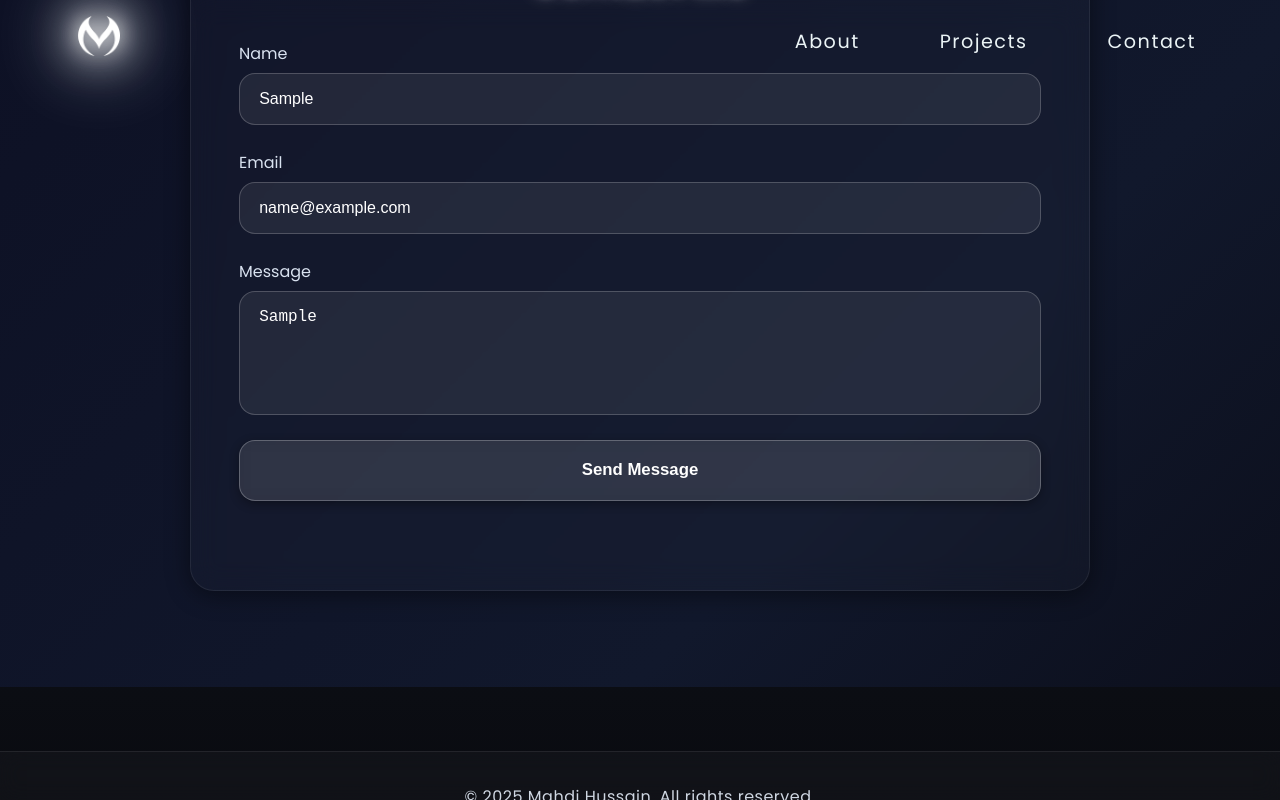
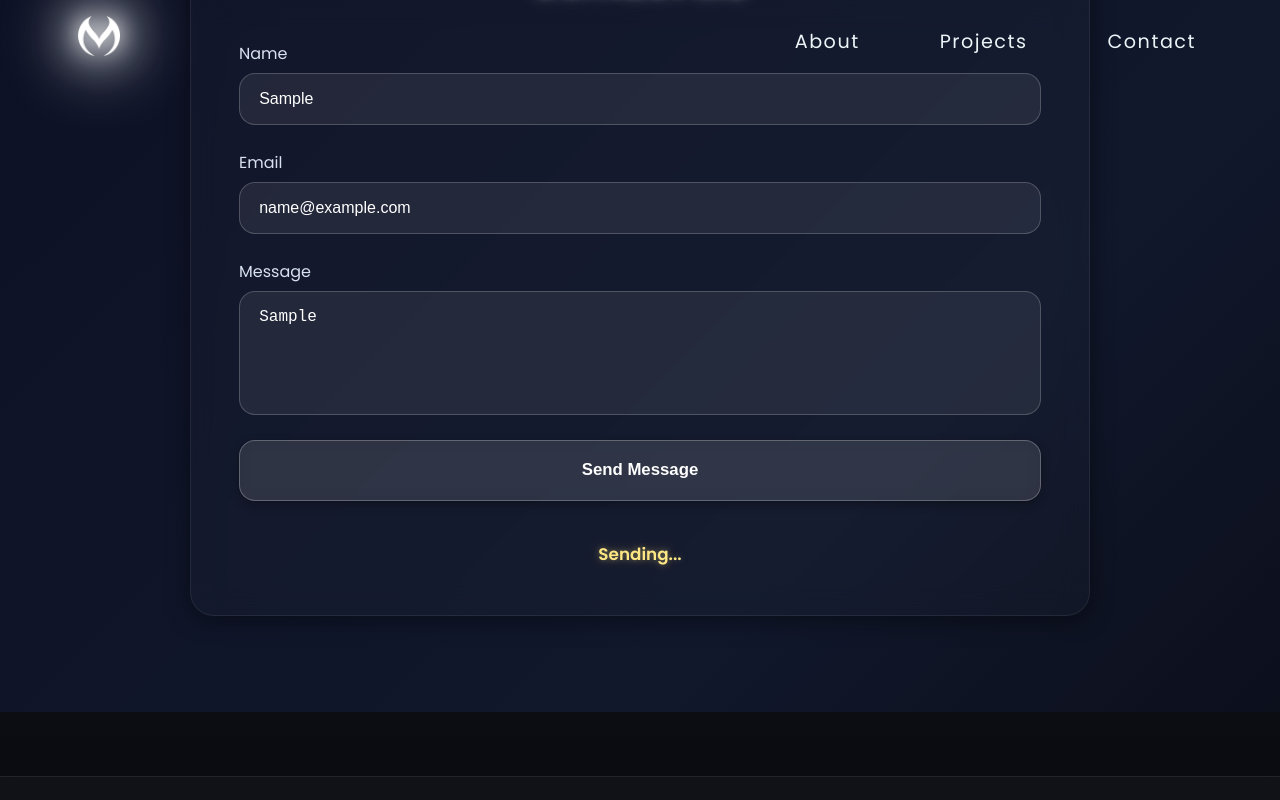
Before and after one commit to mh1803/Portfolio, a React (Vite) app in the folder mahdi-hussain-portfolio/: page / in a window 1280 px wide. Both pictures are taken after typing "Sample", "name@example.com", "Sample" into the empty fields and a click on the button "Send Message". Shown: the part 3794-4594 px from the top of the page. Built offline with nearby package versions, Linux system fonts and the light colour scheme; no server answers.

Commit message:
updated contact form

```diff
--- a/mahdi-hussain-portfolio/public/Contact.module.css
+++ b/mahdi-hussain-portfolio/public/Contact.module.css
@@ -126,13 +126,35 @@
 
 
 .statusMessage {
-  margin-top: 1rem;
-  font-size: 1rem;
+  margin-top: 2.5rem;
   text-align: center;
-  color: #e2e8ff;
+  font-size: 1.05rem;
+  font-weight: 600;
 
-  text-shadow: 0 0 6px rgba(255, 255, 255, 0.15);
+  background: linear-gradient(90deg, #FFE066, #FFF2A6);
+  -webkit-background-clip: text;
+  background-clip: text;
+  color: transparent;
+
+  text-shadow:
+    0 0 6px rgba(255, 240, 150, 0.35),
+    0 0 14px rgba(255, 220, 120, 0.25);
+
+  opacity: 0;
+  animation: fadePop 0.5s ease forwards;
 }
+
+@keyframes fadePop {
+  0% {
+    opacity: 0;
+    transform: translateY(8px) scale(0.97);
+  }
+  100% {
+    opacity: 1;
+    transform: translateY(0) scale(1);
+  }
+}
+
 
 
 .scrollReveal {
--- a/mahdi-hussain-portfolio/src/components/Contact.tsx
+++ b/mahdi-hussain-portfolio/src/components/Contact.tsx
@@ -117,7 +117,10 @@ function Contact() {
           Send Message
         </button>
 
-        {status && <p className={`${styles.statusMessage} ${styles.scrollReveal}`}>{status}</p>}
+        {status && (
+          <p className={styles.statusMessage}>{status}</p>
+        )}
+
       </form>
     </div>
   );
```
